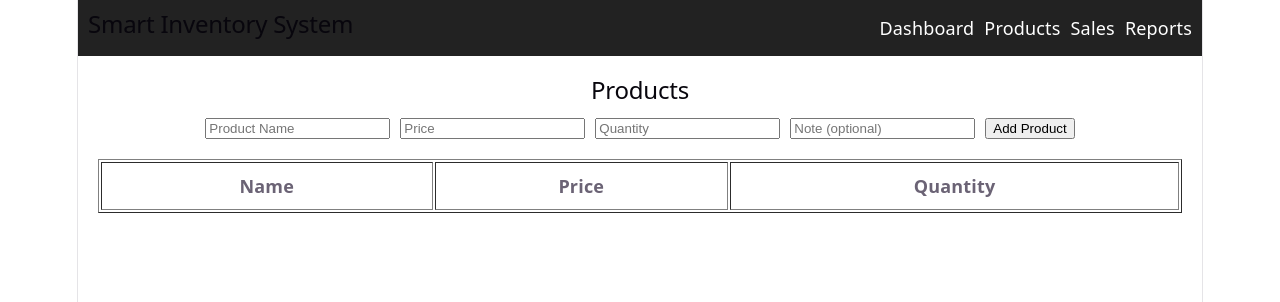
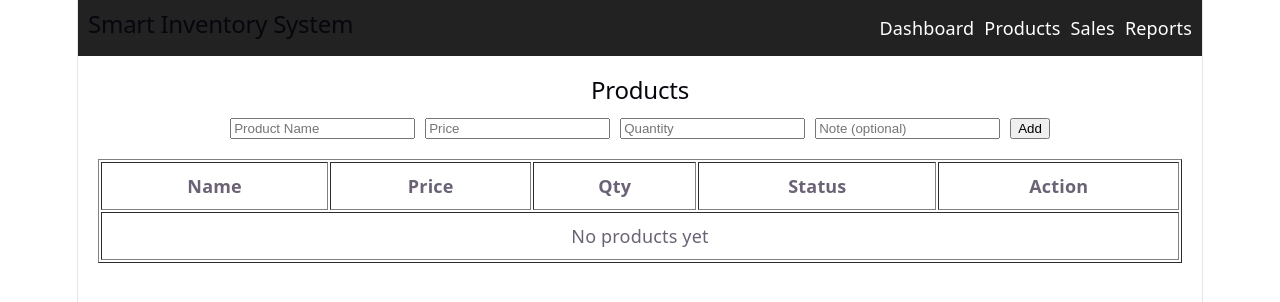
Before and after one commit to spravindu2003-dev/smart-inventory-system, a React app: page /products in a window 1280 px wide. Shown: the top 302 px of the page. Built offline with nearby package versions, Linux system fonts and the light colour scheme; the HTML template or start-up script is replaced by a standard one.

Commit message:
Added product status system with history logging and fixed stability issues

```diff
--- a/src/pages/Products.jsx
+++ b/src/pages/Products.jsx
@@ -7,14 +7,20 @@ function Products() {
   const [note, setNote] = useState('')
 
   const [products, setProducts] = useState(() => {
-    const saved = localStorage.getItem('products')
-    return saved ? JSON.parse(saved) : []
+    try {
+      const saved = localStorage.getItem('products')
+      const parsed = saved ? JSON.parse(saved) : []
+      return Array.isArray(parsed) ? parsed : []
+    } catch {
+      return []
+    }
   })
 
   useEffect(() => {
     localStorage.setItem('products', JSON.stringify(products))
   }, [products])
 
+  // ADD PRODUCT
   const addProduct = () => {
     if (!name || !price || !qty) return
 
@@ -22,8 +28,15 @@ function Products() {
       name,
       price,
       qty,
-      note: note || "",
-      addedAt: new Date().toLocaleString()
+      note,
+      status: "active",
+      history: [
+        {
+          action: "created",
+          time: new Date().toLocaleString(),
+          note: note || ""
+        }
+      ]
     }
 
     setProducts([...products, newProduct])
@@ -34,10 +47,55 @@ function Products() {
     setNote('')
   }
 
+  // REMOVE / RESTORE
+  const toggleStatus = (index) => {
+    const updated = [...products]
+    const item = updated[index]
+
+    if (!item) return
+
+    const history = Array.isArray(item.history) ? item.history : []
+
+    if (item.status === "active") {
+      const reason = prompt("Why remove this item? (optional)")
+
+      updated[index] = {
+        ...item,
+        status: "removed",
+        history: [
+          ...history,
+          {
+            action: "removed",
+            time: new Date().toLocaleString(),
+            note: reason || ""
+          }
+        ]
+      }
+    } else {
+      const reason = prompt("Why restore this item? (optional)")
+
+      updated[index] = {
+        ...item,
+        status: "active",
+        history: [
+          ...history,
+          {
+            action: "restored",
+            time: new Date().toLocaleString(),
+            note: reason || ""
+          }
+        ]
+      }
+    }
+
+    setProducts(updated)
+  }
+
   return (
     <main style={{ padding: "20px" }}>
       <h2>Products</h2>
 
+      {/* INPUTS */}
       <div style={{ marginBottom: "20px" }}>
         <input
           placeholder="Product Name"
@@ -66,34 +124,85 @@ function Products() {
           style={{ marginLeft: "10px" }}
         />
 
-        <button
-          onClick={addProduct}
-          style={{ marginLeft: "10px" }}
-        >
-          Add Product
+        <button onClick={addProduct} style={{ marginLeft: "10px" }}>
+          Add
         </button>
       </div>
 
+      {/* TABLE */}
       <table border="1" cellPadding="10" style={{ width: "100%" }}>
         <thead>
           <tr>
             <th>Name</th>
             <th>Price</th>
-            <th>Quantity</th>
+            <th>Qty</th>
+            <th>Status</th>
+            <th>Action</th>
           </tr>
         </thead>
 
         <tbody>
-          {products.map((item, index) => (
-            <tr
-              key={index}
-              title={`Added: ${item.addedAt}${item.note ? `\nNote: ${item.note}` : '\nNote: None'}`}
-            >
-              <td>{item.name}</td>
-              <td>{item.price}</td>
-              <td>{item.qty}</td>
+          {products.length === 0 ? (
+            <tr>
+              <td colSpan="5" style={{ textAlign: "center" }}>
+                No products yet
+              </td>
             </tr>
-          ))}
+          ) : (
+            products.map((item, index) => {
+
+              const history = Array.isArray(item.history) ? item.history : []
+
+              const created = history.find(h => h.action === "created") || history[0]
+
+              const fullHistory = history
+                .map(h => `${h.action.toUpperCase()}: ${h.time}${h.note ? " - " + h.note : ""}`)
+                .join("\n")
+
+              return (
+                <tr
+                  key={index}
+                  style={{
+                    opacity: item.status === "removed" ? 0.5 : 1,
+                    textDecoration: item.status === "removed" ? "line-through" : "none"
+                  }}
+                >
+
+                  {/* SAFE CREATED DATA */}
+                  <td title={created ? `Created: ${created.time}\nNote: ${created.note || "None"}` : ""}>
+                    {item.name}
+                  </td>
+
+                  <td title={created ? `Created: ${created.time}\nNote: ${created.note || "None"}` : ""}>
+                    {item.price}
+                  </td>
+
+                  <td title={created ? `Created: ${created.time}\nNote: ${created.note || "None"}` : ""}>
+                    {item.qty}
+                  </td>
+
+                  {/* STATUS */}
+                  <td
+                    title={fullHistory}
+                    style={{
+                      color: item.status === "active" ? "green" : "red",
+                      fontWeight: "bold"
+                    }}
+                  >
+                    {item.status === "active" ? "Active" : "Removed"}
+                  </td>
+
+                  {/* ACTION */}
+                  <td title={fullHistory}>
+                    <button onClick={() => toggleStatus(index)}>
+                      {item.status === "active" ? "Remove" : "Restore"}
+                    </button>
+                  </td>
+
+                </tr>
+              )
+            })
+          )}
         </tbody>
       </table>
     </main>
```
